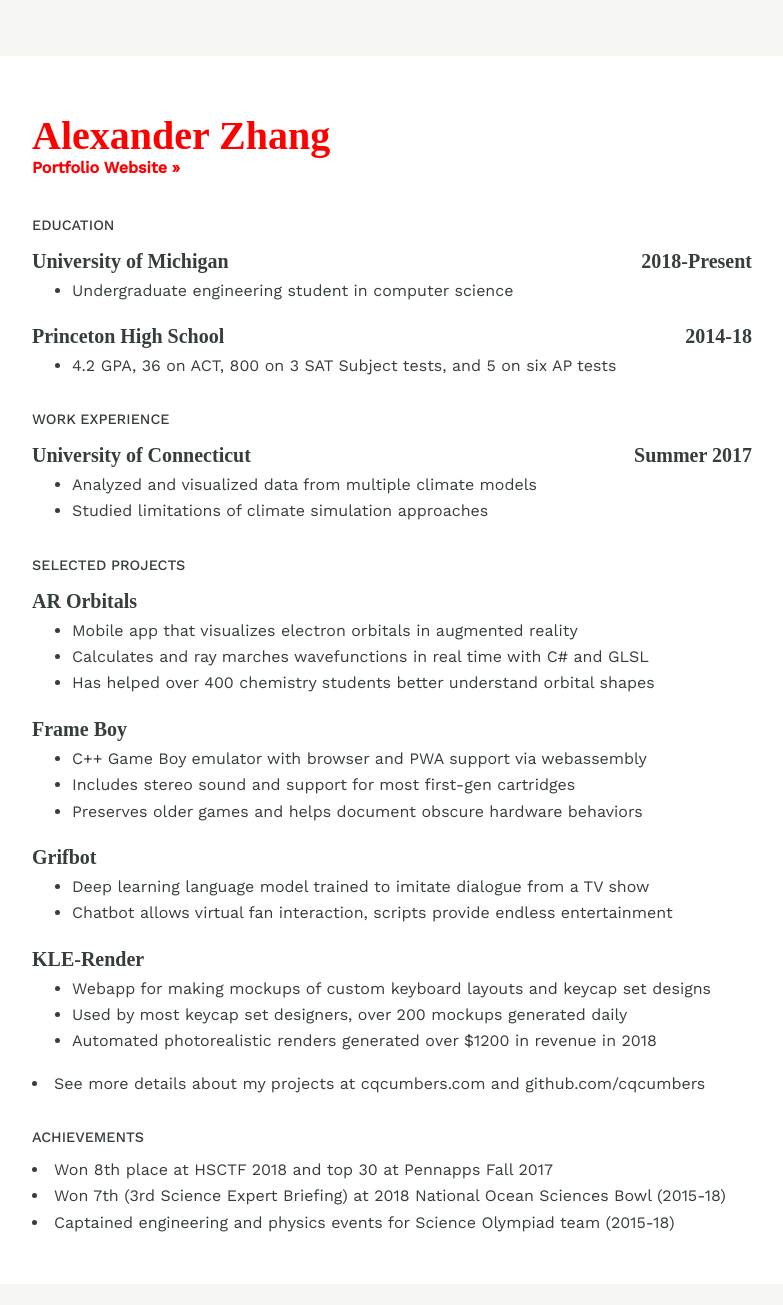
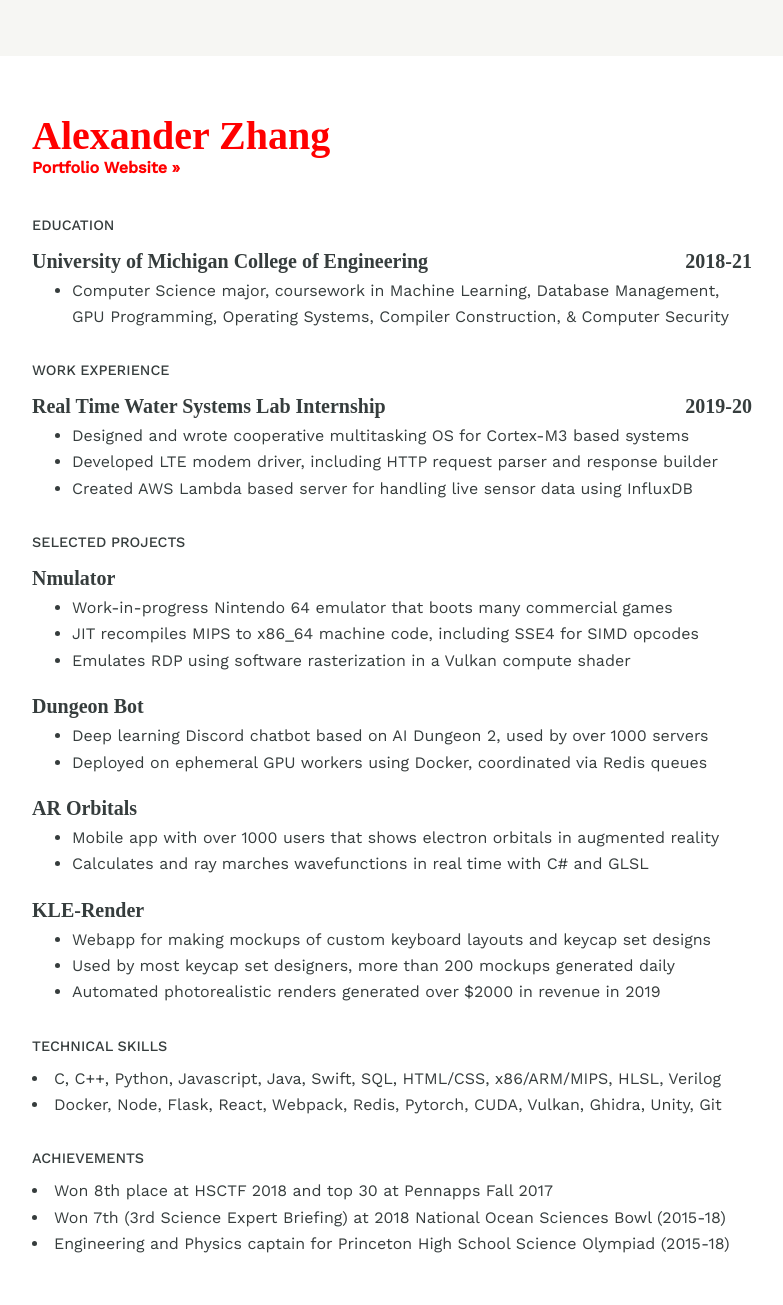
Before and after one commit to CQCumbers/cqcumbers.github.io, a Jekyll site: the page built from resume.html, in a window 1280 px wide. Shown: the whole page, without its empty margins (248-1031 px from the left). Built offline with Jekyll 4.4.1, drawn with Linux system fonts in a browser that asks for light colours; some web fonts are replaced; before the commit the page ends 1284 px from its top, so only the background shows below that.

Commit message:
Update Resume

```diff
--- a/_data/resume.yml
+++ b/_data/resume.yml
@@ -8,44 +8,46 @@
       link: https://cqcumbers.com
       print: cqcumbers.com
       public: true
+    - name: Github Profile
+      link: https://github.com/cqcumbers
+      print: github.com/cqcumbers
+      public: false
 categories:
     education:
-        - name: University of Michigan
-          date: 2018-Present
+        - name: University of Michigan College of Engineering
+          date: 2018-21
           description:
-            - Undergraduate engineering student in computer science
-        - name: Princeton High School
-          date: 2014-18
+            - Computer Science major, coursework in Machine Learning, Database Management, GPU Programming, Operating Systems, Compiler Construction, & Computer Security
+    work experience:
+        - name: Real Time Water Systems Lab Internship
+          date: 2019-20
           description:
-            - 4.2 GPA, 36 on ACT, 800 on 3 SAT Subject tests, and 5 on six AP tests
-    work experience:
-        - name: University of Connecticut
-          date: Summer 2017
+            - Designed and wrote cooperative multitasking OS for Cortex-M3 based systems
+            - Developed LTE modem driver, including HTTP request parser and response builder
+            - Created AWS Lambda based server for handling live sensor data using InfluxDB
+    selected projects:
+        - name: Nmulator
           description:
-            - Analyzed and visualized data from multiple climate models
-            - Studied limitations of climate simulation approaches
-    selected projects:
+            - Work-in-progress Nintendo 64 emulator that boots many commercial games
+            - JIT recompiles MIPS to x86_64 machine code, including SSE4 for SIMD opcodes
+            - Emulates RDP using software rasterization in a Vulkan compute shader
+        - name: Dungeon Bot
+          description:
+            - Deep learning Discord chatbot based on AI Dungeon 2, used by over 1000 servers
+            - Deployed on ephemeral GPU workers using Docker, coordinated via Redis queues
         - name: AR Orbitals
           description:
-            - Mobile app that visualizes electron orbitals in augmented reality
+            - Mobile app with over 1000 users that shows electron orbitals in augmented reality
             - Calculates and ray marches wavefunctions in real time with C# and GLSL
-            - Has helped over 400 chemistry students better understand orbital shapes
-        - name: Frame Boy
-          description:
-            - C++ Game Boy emulator with browser and PWA support via webassembly
-            - Includes stereo sound and support for most first-gen cartridges
-            - Preserves older games and helps document obscure hardware behaviors
-        - name: Grifbot
-          description:
-            - Deep learning language model trained to imitate dialogue from a TV show
-            - Chatbot allows virtual fan interaction, scripts provide endless entertainment
         - name: KLE-Render
           description:
             - Webapp for making mockups of custom keyboard layouts and keycap set designs
-            - Used by most keycap set designers, over 200 mockups generated daily
-            - Automated photorealistic renders generated over $1200 in revenue in 2018
-        - See more details about my projects at cqcumbers.com and github.com/cqcumbers
+            - Used by most keycap set designers, more than 200 mockups generated daily
+            - Automated photorealistic renders generated over $2000 in revenue in 2019
+    technical skills:
+        - C, C++, Python, Javascript, Java, Swift, SQL, HTML/CSS, x86/ARM/MIPS, HLSL, Verilog
+        - Docker, Node, Flask, React, Webpack, Redis, Pytorch, CUDA, Vulkan, Ghidra, Unity, Git
     achievements:
         - Won 8th place at HSCTF 2018 and top 30 at Pennapps Fall 2017
         - Won 7th (3rd Science Expert Briefing) at 2018 National Ocean Sciences Bowl (2015-18)
-        - Captained engineering and physics events for Science Olympiad team (2015-18)
+        - Engineering and Physics captain for Princeton High School Science Olympiad (2015-18)
--- a/assets/css/main.scss
+++ b/assets/css/main.scss
@@ -250,17 +250,20 @@
 
     .resume {
         margin: auto;
-        padding-top: 5em;
     }
 
     h1 {
         color: $black;
-        font-size: 2.8em;
+        font-size: 2em;
     }
 
     .contact {
         margin-right: 0.5em;
         font-size: 0.75em;
+    }
+
+    .name, .group, {
+        margin: 0px;
     }
 
     .button {
```
Also changed, not shown: material_box_privacy.md (added, +20 -0 lines).
